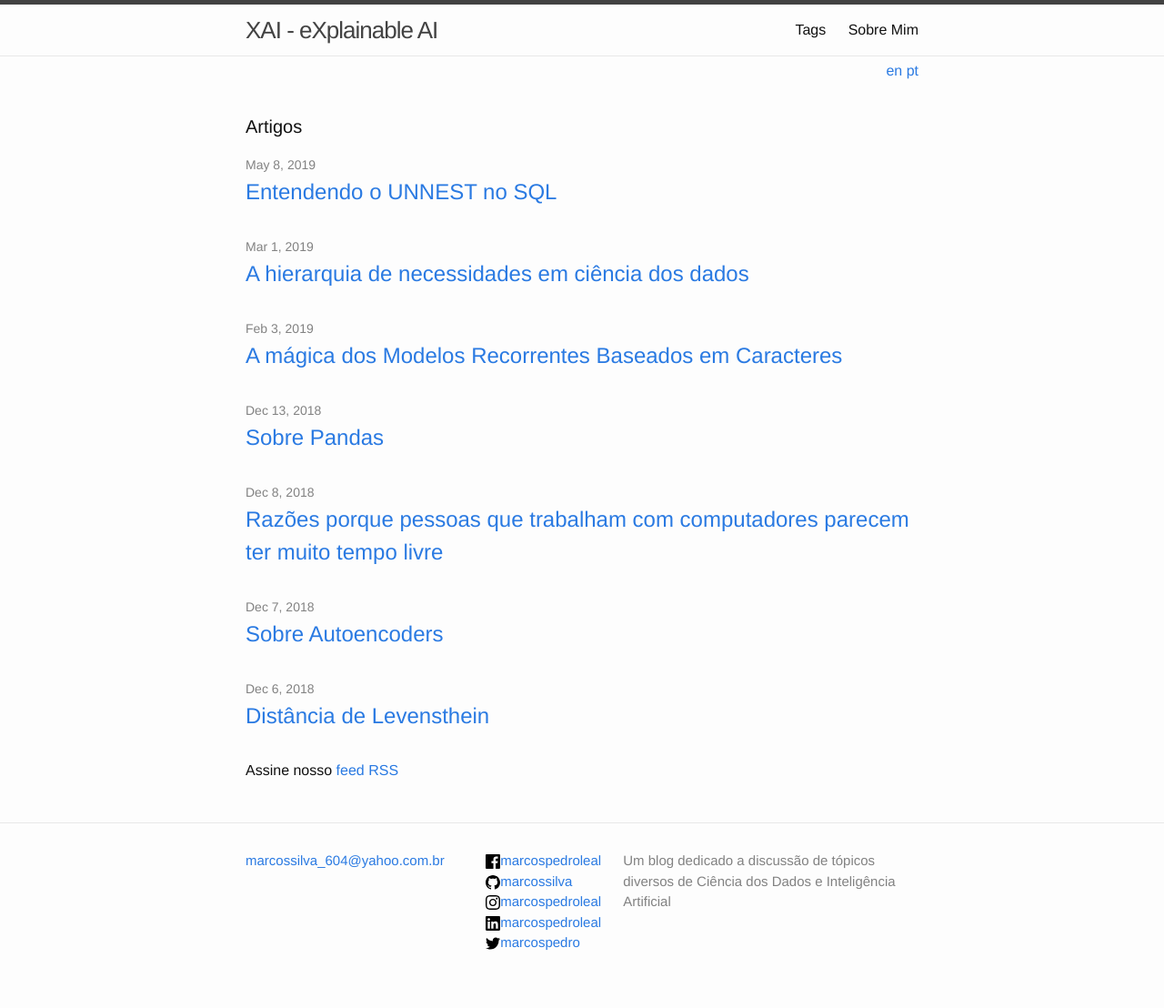
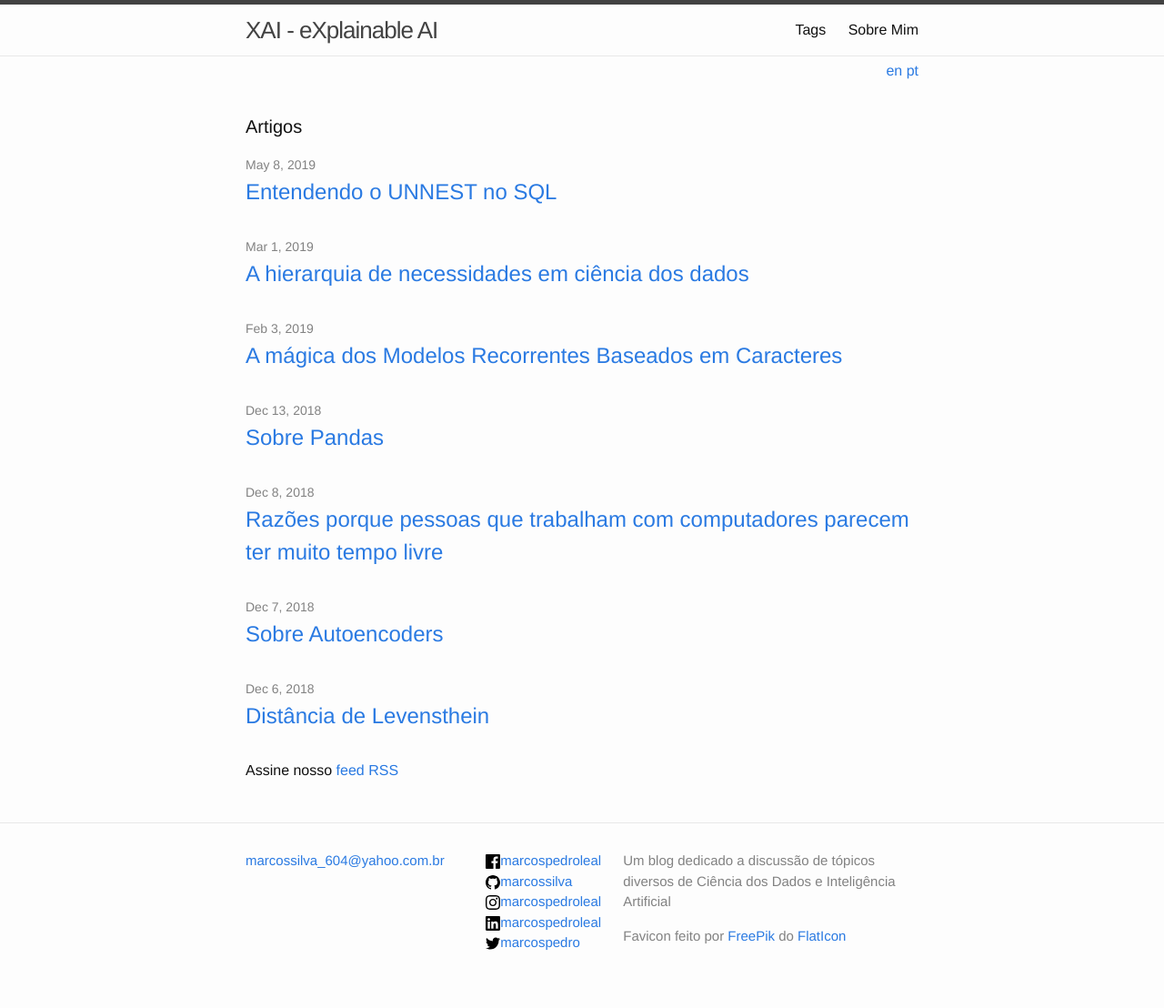
Before and after one commit to marcossilva/marcossilva.github.io, a Jekyll site: the page built from index-pt.html, in a window 1280 px wide. Shown: the whole page at 91% size. Built offline with Jekyll 4.4.1, drawn with Linux system fonts in a browser that asks for light colours.

Commit message:
Added favicon for all available devides with https://realfavicongenerator.net generator

```diff
--- a/_includes/footer.html
+++ b/_includes/footer.html
@@ -14,6 +14,7 @@
 
       <div class="footer-col footer-col-3">
         <p>{{ site.description[page.lang] }}</p>
+        {% if page.lang == 'pt' %}<p>Favicon feito por <a rel="nofollow" href="https://www.freepik.com/?__hstc=57440181.ae24db3c9147ee19d7cc6d3d610b636f.1558886715188.1558886715188.1558886715188.1&__hssc=57440181.4.1558886715189&__hsfp=2874892166">FreePik</a> do <a href="https://flaticon.com" rel="nofollow">FlatIcon</a> </p>{% else %}<p>Favicon made by <a rel="nofollow" href="https://www.freepik.com/?__hstc=57440181.ae24db3c9147ee19d7cc6d3d610b636f.1558886715188.1558886715188.1558886715188.1&__hssc=57440181.4.1558886715189&__hsfp=2874892166">FreePik</a> from <a href="https://flaticon.com" rel="nofollow">FlatIcon</a> </p>{% endif %}
       </div>
     </div>
 
--- a/_includes/head.html
+++ b/_includes/head.html
@@ -9,5 +9,14 @@
   {% assign pages=site.pages | where:"ref", page.ref | sort: 'lang' %}{% for page in pages %}
   <link rel="alternate" hreflang="{{ page.lang }}" href="{{ page.url }}" />{% endfor %}
   <link rel="alternate" type="application/rss+xml" title="{{ site.title[page.lang] }}" href="{{ site.feed[page.lang] | prepend: site.baseurl | prepend: site.url }}">{% if site.tags != "" %}{% include collecttags.html %}{% endif %}
+  <!-- Icons configurations generated from https://realfavicongenerator.net -->
+  <link rel="apple-touch-icon" sizes="180x180" href="/apple-touch-icon.png">
+  <link rel="icon" type="image/png" sizes="32x32" href="/favicon-32x32.png">
+  <link rel="icon" type="image/png" sizes="16x16" href="/favicon-16x16.png">
+  <link rel="manifest" href="/site.webmanifest">
+  <link rel="mask-icon" href="/safari-pinned-tab.svg" color="#5bbad5">
+  <meta name="msapplication-TileColor" content="#da532c">
+  <meta name="theme-color" content="#ffffff">
+
   <title>{% if page.title != None %}{{ page.title | append: ' | ' | append:site.title }}{% else %}{{ site.title }}{% endif %}</title>
 </head>
```
Also changed, not shown: browserconfig.xml (added, +9 -0 lines), android-chrome-192x192.png (added), android-chrome-512x512.png (added), apple-touch-icon.png (added), favicon-16x16.png (added), favicon-32x32.png (added), favicon.ico (added), mstile-144x144.png (added), mstile-150x150.png (added), mstile-310x150.png (added), mstile-310x310.png (added), mstile-70x70.png (added), safari-pinned-tab.svg (added), site.webmanifest (added).
